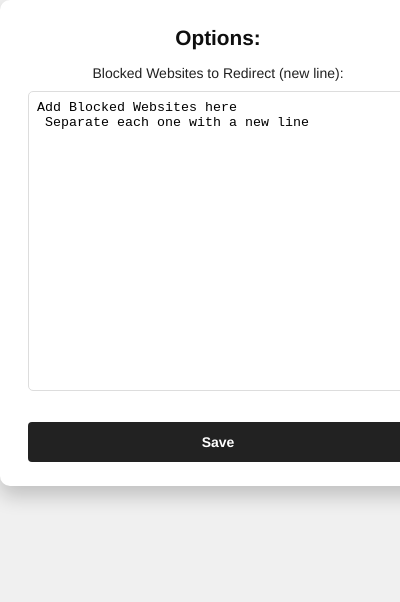
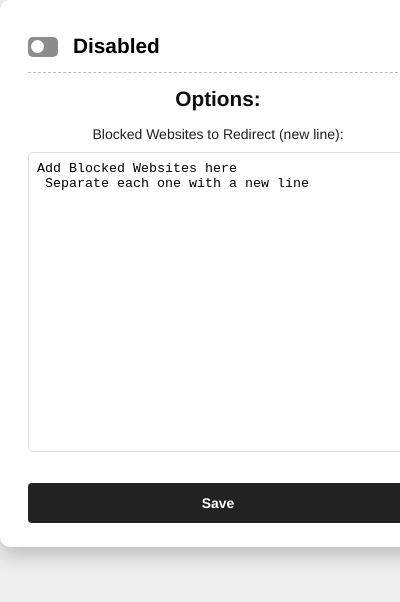
Before and after one commit to hyweric/personal-bully, a browser extension: page popup.html in a window 400 px wide. Shown: the top 602 px of the page. Drawn offline with Linux system fonts and the light colour scheme.

Commit message:
redy 4 submizzion

```diff
--- a/popup.css
+++ b/popup.css
@@ -111,3 +111,83 @@ ul {
     position: relative;
     z-index: 1;
 }
+
+.divider{
+    margin-top: 15px;
+    border-top: 1px dashed #bbb;
+  }
+  .switch {
+    position: relative;
+    display: inline-block;
+    width: 30px;
+    height: 20px;
+  }
+
+  .switch input {
+    opacity: 0;
+    width: 0;
+    height: 0;
+  }
+
+  .slider {
+    position: absolute;
+    cursor: pointer;
+    top: 0;
+    left: 0;
+    right: 0;
+    bottom: 0;
+    background-color: #8d8d8d; /* switch off col*/
+    -webkit-transition: .3s;
+    transition: .3s; /* kool anim duration */
+  }
+
+  .slider:before {
+    position: absolute;
+    content: "";
+    height: 13px;
+    width: 13px;
+    left: 3px;
+    bottom: 4px;
+    background-color: white;
+    -webkit-transition: .3s;
+    transition: .3s;
+  }
+
+  input:checked + .slider {
+    background-color: #26db3f;
+  }
+
+  input:focus + .slider {
+    box-shadow: 0 0 1px #26db3f;
+  }
+
+  input:checked + .slider:before {
+    -webkit-transform: translateX(10px);
+    -ms-transform: translateX(10px);
+    transform: translateX(10x);
+  }
+
+.slider.round {
+border-radius: 5px;
+}
+
+.slider.round:before {
+border-radius: 50%;
+}
+.switch-container {
+    padding-top: 10px;
+    display: flex;
+    align-items: center;
+  }
+
+
+#statusLabel {
+  margin-left: 15px;
+  font-size: 1.3rem;
+  font-weight: bold;
+  color: #000;
+  text-align: center;
+  position: relative;
+  top: 50%;
+  transform: translateY(25%);
+}
--- a/popup.html
+++ b/popup.html
@@ -2,41 +2,22 @@
 <!DOCTYPE html>
 <html>
   <head>
-    <title>Mindful Redirect Customization page</title>
+    <title> Your Personal Bully </title>
     <link rel = "stylesheet" href = "./popup.css">
   </head>
   <body>
     <div class = "container">
+      <div class="switch-container">
+        <label class="switch">
+          <input type="checkbox" id="toggleButton">
+          <span class="slider round"></span>
+        </label>
+        <span id="statusLabel"></span>
+    </div>
+    <div class = "divider"></div>
     <h1>Options: </h1>
-
     <label for="blockedWebsites"> Blocked Websites to Redirect (new line):</label>
     <textarea type = "text2" id="blockedWebsites"></textarea>
-<!--
-    <label for="redirectWebsite">Custom Redirect Website (Do not include https://)</label>
-    <input type="text" id="redirectWebsite">
-
-    <label for="timer">Reflection Timer Duration:</label>
-    <select id="timer">
-      <option value="15">15s</option>
-      <option value="30">30s</option>
-      <option value="60">1 min</option>
-      <option value="120">2 min</option>
-      <option value="300">5 min</option>
-      <option value="600">10 min</option>
-    </select>
-
-    <label for="routine">Custom Message in Routine:</label>
-    <input type="text" id="routine">
-
-    <label for="timeout">Unblock expiration Duration (cannot change after click):</label>
-    <select id="timeout">
-      <option value="60">1 min</option>
-      <option value="300">5 min</option>
-      <option value="600">10 min</option>
-      <option value="1800">30 min</option>
-      <option value="3600">1 hr</option>
-      <option value="10800">3 hr</option>
-    </select> -->
     <div id="status"></div>
     <button id="save">Save</button>
     <br>
--- a/popup.js
+++ b/popup.js
@@ -1,3 +1,28 @@
+document.getElementById('toggleButton').addEventListener('change', function() {
+    let toggleSwitch = document.getElementById('toggleButton');
+    let statusLabel = document.getElementById('statusLabel');
+
+    chrome.storage.sync.get('enabled', function(items) {
+        let enabled = !items.enabled; // toggle
+        chrome.storage.sync.set({enabled: enabled});
+
+        toggleSwitch.checked = enabled; //pos of switch
+        statusLabel.textContent = enabled ? 'Enabled' : 'Disabled'; //status symbol text
+        // statusLabel.style.color = enabled ? '#00CC66' : 'red'; //status symbol color
+    });
+});
+
+window.onload = function() {
+    let toggleSwitch = document.getElementById('toggleButton');
+    let statusLabel = document.getElementById('statusLabel');
+
+    chrome.storage.sync.get('enabled', function(items) {
+        toggleSwitch.checked = items.enabled;
+        statusLabel.textContent = items.enabled ? 'Enabled' : 'Disabled';
+        // statusLabel.style.color = items.enabled ? '#00CC66' : 'red';
+    });
+};
+
 const saveOptions = () => {
     const blockedWebsites = document.getElementById('blockedWebsites').value;
 
@@ -36,6 +61,7 @@ chrome.storage.sync.get(['blockedWebsites'], function(items) {
     chrome.runtime.sendMessage({ text: items.blockedWebsites });
 });
 
+// old code might implement in some way so leaving here for now
 const updateWhitelist = (whitelist) => {
     const whitelistElement = document.getElementById('whitelist');
     const sortedWhitelist = whitelist.sort((a, b) => b.timestamp - a.timestamp);
```
Also changed, not shown: content.js (+22 -22 lines), images/Small promo tile.png (deleted), images/cropped square devil.jpg (added), images/icon-128.png, images/icon-16.png, images/icon-32.png, images/icon-48.png, images/icon-500.png, images/marquee promo tile.png (deleted), images/marquee-tile.png (added), images/small-promo-tile.png (added), manifest.json.
